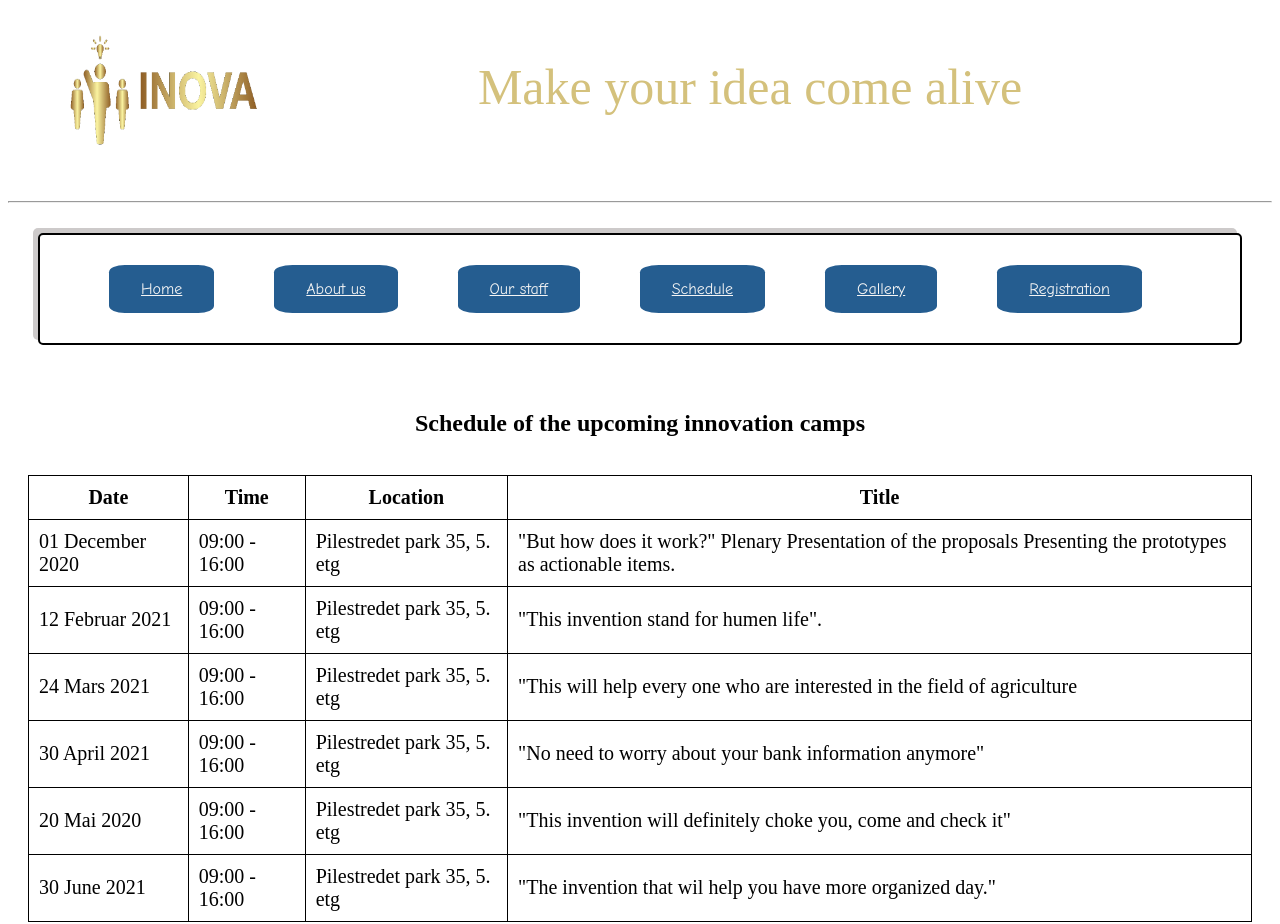
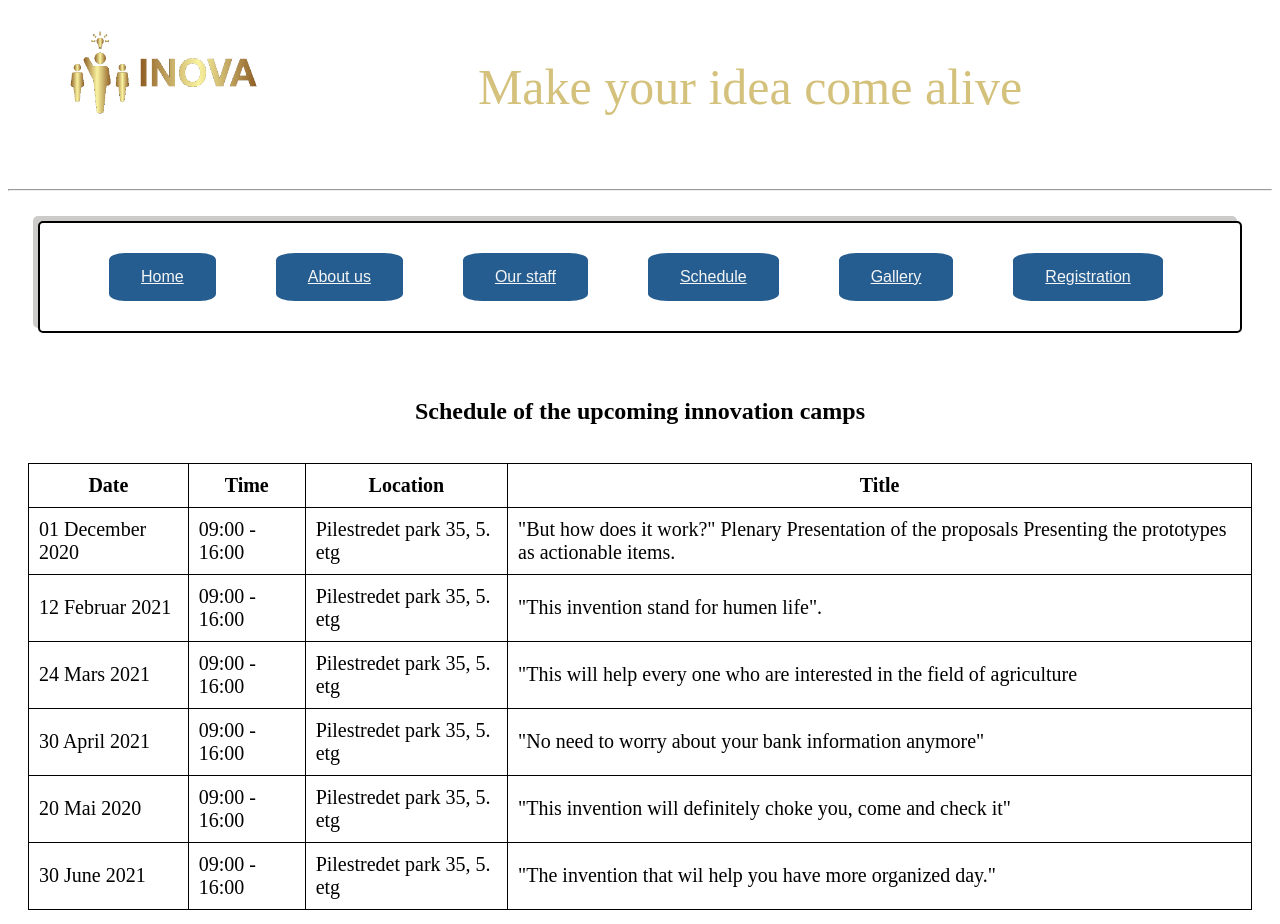
Before and after one commit to scouca/Innova.github.io, a plain HTML site: page schedule.html in a window 1280 px wide. Shown: the top 924 px of the page. Drawn offline with Linux system fonts and the light colour scheme.

Commit message:
Update schedule.css

```diff
--- a/schedule.css
+++ b/schedule.css
@@ -54,9 +54,9 @@ li{
     color: white;
     font-size:medium;
     display: inline;
-    padding: 40px;
+    padding: 30px;
     text-align: center;
-    font-family: "Comic Sans MS";
+    font-family: "Arial";
 }
 
 li:hover{
@@ -115,3 +115,7 @@ h2{
     text-align: center;
     font-family:"Apple Chancery";
 }
+img{
+    max-width: 100%;
+    height: auto;
+}
```
